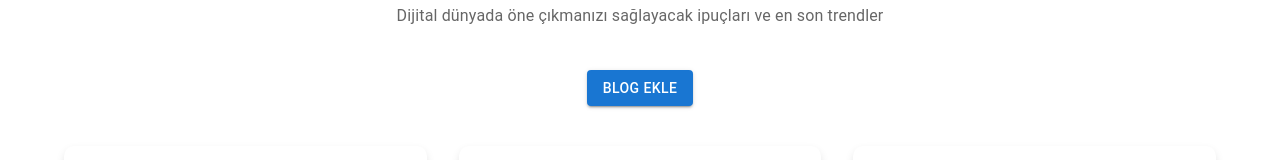
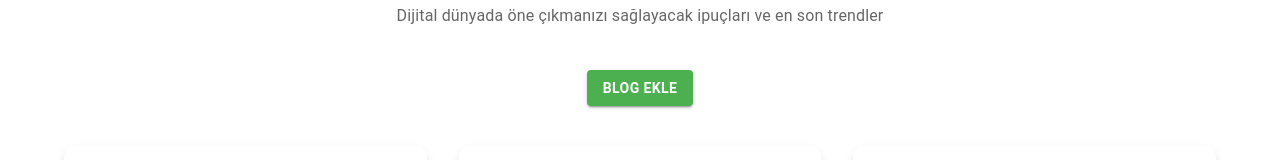
Before and after one commit to nurcanNT/nextCourse, a Next.js app: page /Blog in a window 1280 px wide. Shown: the part 183-343 px from the top of the page. Built offline with nearby package versions, Linux system fonts and the light colour scheme.

Commit message:
feat: fix styles

```diff
--- a/src/pages/Blog.js
+++ b/src/pages/Blog.js
@@ -83,7 +83,12 @@ const Blog = () => {
 
         {/* Blog Ekle Butonu */}
         <Box textAlign="center" mb={5}>
-          <Button variant="contained" color="primary" onClick={handleClickOpen}>
+          <Button variant="contained" sx={{ backgroundColor: '#4caf50',
+                    color: '#fff',
+                    fontWeight: 'bold',
+                    '&:hover': {
+                      backgroundColor: '#45a049',
+                    },}} onClick={handleClickOpen}>
             Blog Ekle
           </Button>
         </Box>
@@ -143,7 +148,12 @@ const Blog = () => {
             <Button onClick={handleClose} color="secondary">
               İptal
             </Button>
-            <Button onClick={handleAddBlog} color="primary">
+            <Button onClick={handleAddBlog} sx={{ backgroundColor: '#4caf50',
+                    color: '#fff',
+                    fontWeight: 'bold',
+                    '&:hover': {
+                      backgroundColor: '#45a049',
+                    },}}>
               Ekle
             </Button>
           </DialogActions>
```
